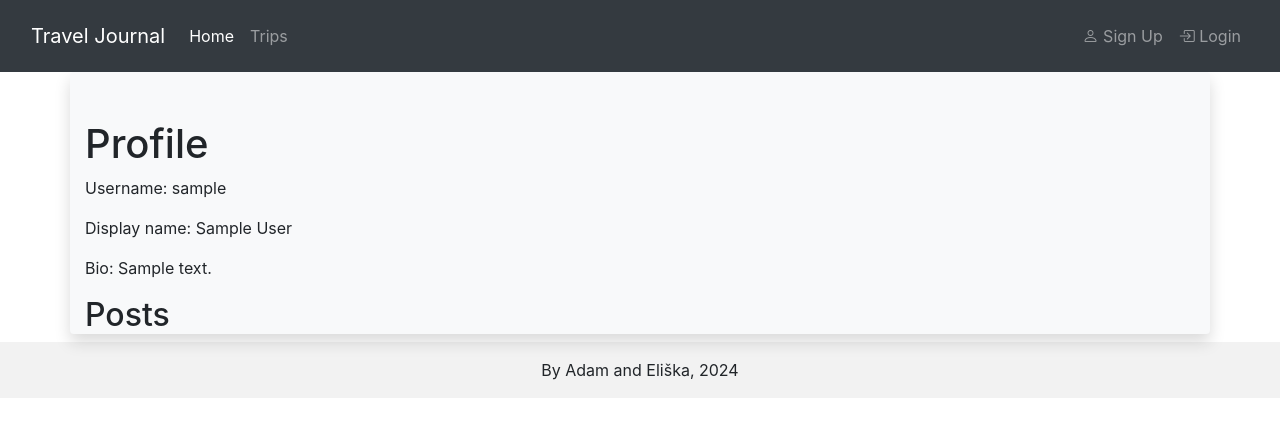
After one commit to celiska/travel_journal, a Django app: a page that uses templates/navbar.html in a window 1280 px wide. The commit adds this page. Shown: the top 437 px of the page. Run offline with Django 5.2, Linux system fonts and the light colour scheme; tables that the repository leaves empty hold one stand-in row (values such as "Sample post"); some libraries are stand-ins or nearby versions.

Commit message:
Add profile page view

```diff
--- a/accounts/views.py
+++ b/accounts/views.py
@@ -1,5 +1,6 @@
 from django.contrib.auth import logout, authenticate, login
 from django.contrib.auth.decorators import login_required
+from django.contrib.auth.models import User
 from django.http import HttpResponseRedirect
 from django.shortcuts import render, redirect
 from django.views.generic import CreateView, UpdateView
@@ -37,8 +38,13 @@ def profile_update(request):
 
         if profile_form.is_valid():
             profile_form.save()
-            return redirect(request.META.get('HTTP_REFERER', '/'))
+            return redirect('profile', request.user.username)
     else:
         #user_form = UserUpdateForm(instance=request.user)
         profile_form = ProfileUpdateForm(instance=request.user.profile)
         return render(request, 'registration/update.html', {'profile_form': profile_form})
+
+def profile_view(request, username):
+    user_account = User.objects.get(username=username)
+    profile = Profile.objects.get(user__username=username)
+    return render(request, 'registration/profile.html', {'user_account': user_account, 'profile': profile})
--- a/templates/navbar.html
+++ b/templates/navbar.html
@@ -16,13 +16,8 @@
       <ul class="navbar-nav ml-auto">
         {% if user.is_authenticated %}
         <li class="nav-item">
-          <i class="bi bi-person"></i> {{ user.username }}
+          <a class="nav-link" href="{% url 'profile' request.user.username %}"><i class="bi bi-person"></i> {{ request.user.username }}</a>
         </li>
-        {% comment "Uncomment after adding profile view" %}
-        <li class="nav-item">
-          <a class="nav-link" href="{% url 'profile' %}"><i class="bi bi-person"></i> Profile</a>
-        </li>
-        {% endcomment %}
         <li class="nav-item">
           <a class="nav-link" href="{% url 'logout' %}"><i class="bi bi-box-arrow-left"></i> Logout</a>
         </li>
--- /dev/null
+++ b/templates/registration/profile.html
@@ -0,0 +1,13 @@
+{% extends "base.html" %}
+
+{% block content %}
+<h1>Profile</h1>
+<p>Username: {{ user_account.username }}</p>
+<p>Display name: {{ profile.display_name }}</p>
+<p>Bio: {{ profile.bio }}</p>
+{% if user == user_account %}
+<p><a href="{% url 'update' %}">Update profile</a></p>
+{% endif %}
+<h2>Posts</h2>
+<!-- TODO: add users to post models -->
+{% endblock %}
--- a/travel_journal/urls.py
+++ b/travel_journal/urls.py
@@ -20,7 +20,7 @@ from django.urls import path, include
 
 from travel_journal import settings
 from viewer.views import home, EntriesList, entry_list
-from accounts.views import SignUpView, user_logout, profile_update
+from accounts.views import SignUpView, user_logout, profile_update, profile_view
 
 urlpatterns = [
     path('admin/', admin.site.urls, name='admin'),
@@ -32,6 +32,7 @@ urlpatterns = [
     path('accounts/signup/', SignUpView.as_view(), name='signup'),
     path('accounts/logout/', user_logout, name='logout'),
     path('accounts/update/', profile_update, name='update'),
+    path('accounts/profile/<username>', profile_view, name='profile'),
     path('accounts/', include('django.contrib.auth.urls')),
 
 ] + static(settings.MEDIA_URL, document_root=settings.MEDIA_ROOT)
```
